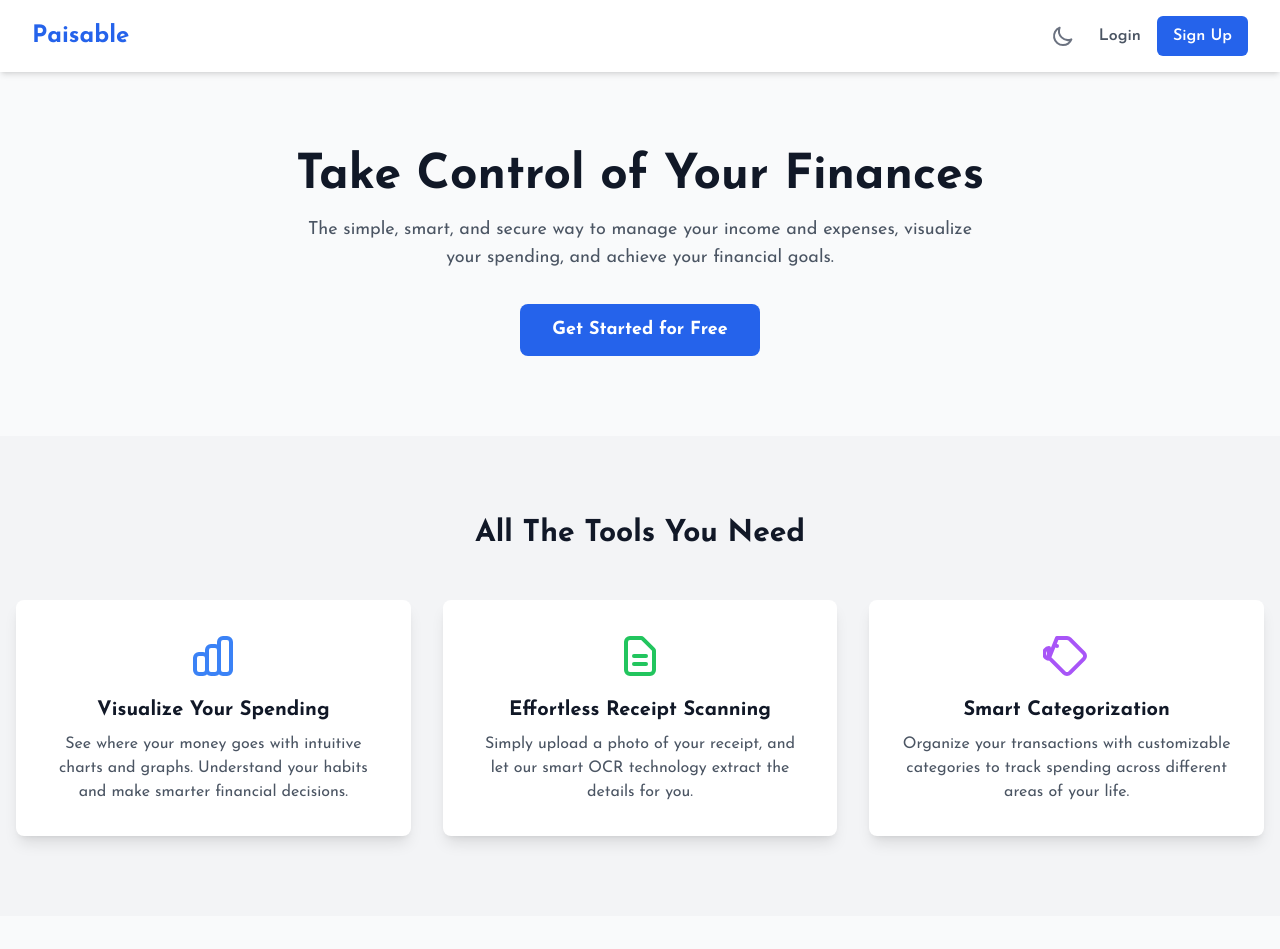
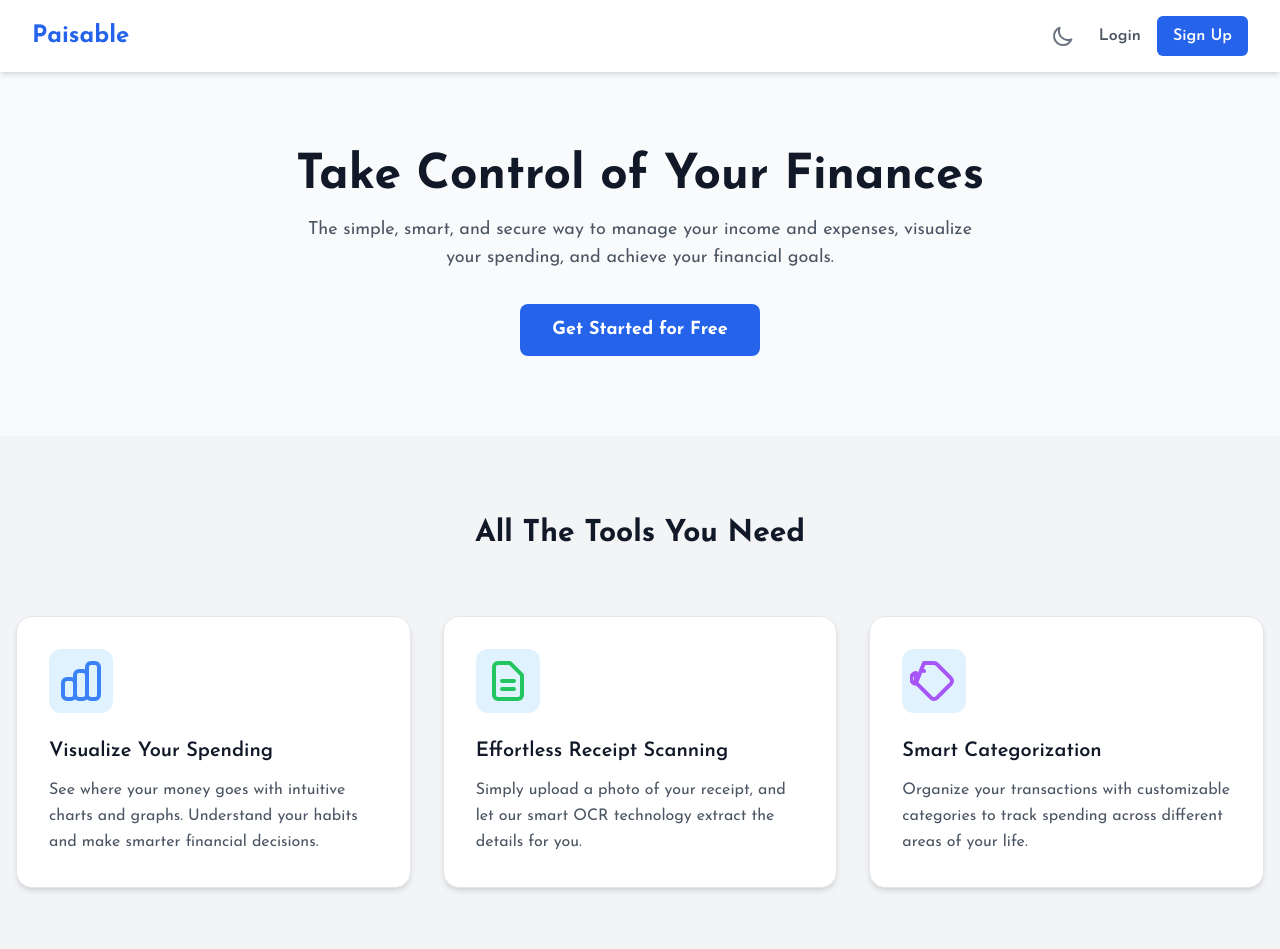
Before and after one commit to sai-maker-cloud/paisable, a React (Vite) app in the folder frontend/: page / in a window 1280 px wide. Shown: the top 949 px of the page. Built offline with nearby package versions, Linux system fonts and the light colour scheme; no server answers.

Commit message:
adding styling on the cards adding hover effects make it user-friendly

```diff
--- a/frontend/src/pages/WelcomePage.jsx
+++ b/frontend/src/pages/WelcomePage.jsx
@@ -9,13 +9,49 @@ const ReceiptIcon = () => <svg className="h-12 w-12 text-green-500" fill="none"
 
 const CategoryIcon = () => <svg className="h-12 w-12 text-purple-500" fill="none" viewBox="0 0 24 24" stroke="currentColor"><path strokeLinecap="round" strokeLinejoin="round" strokeWidth={2} d="M7 7h.01M7 3h5c.512 0 1.024.195 1.414.586l7 7a2 2 0 010 2.828l-7 7a2 2 0 01-2.828 0l-7-7A2 2 0 013 8v5z" /></svg>;
 
-const FeatureCard = ({ icon, title, children }) => (
-  <div className="p-8 bg-white dark:bg-gray-800 rounded-lg shadow-lg flex flex-col items-center text-center">
+const FeatureCard = ({ icon, title, children }) => {
+  return (
+    <div
+      className="relative group cursor-pointer"
+    >
+      {/* Glow effect on hover */}
+      <div
+        className="absolute inset-0 rounded-2xl opacity-0 group-hover:opacity-100
+                   blur-xl bg-gradient-to-r from-sky-400/40 via-purple-400/40 to-pink-400/40
+                   transition-opacity duration-500"
+      />
+
+      {/* Actual Card */}
+      <div
+        className="relative p-8 bg-white dark:bg-gray-900 rounded-2xl shadow-md
+                   hover:shadow-2xl transition-all duration-300
+                   transform group-hover:-translate-y-2 border
+                   border-gray-200 dark:border-gray-700"
+      >
+        {/* Icon */}
+        <div className="flex items-center justify-center w-16 h-16 rounded-xl
+                        bg-sky-100 dark:bg-sky-900 mb-6 transition-colors duration-300
+                        group-hover:bg-sky-200 dark:group-hover:bg-sky-800">
+          <span className="text-sky-600 dark:text-sky-400 text-3xl">
             {icon}
-    <h3 className="mt-4 text-xl font-bold text-gray-900 dark:text-white">{title}</h3>
-    <p className="mt-2 text-gray-600 dark:text-gray-400">{children}</p>
+          </span>
+        </div>
+
+        {/* Title */}
+        <h4 className="text-xl font-semibold text-gray-900 dark:text-white mb-3
+                       group-hover:text-sky-600 dark:group-hover:text-sky-400
+                       transition-colors duration-300">
+          {title}
+        </h4>
+
+        {/* Description */}
+        <p className="text-gray-600 dark:text-gray-300 leading-relaxed">
+          {children}
+        </p>
+      </div>
     </div>
   );
+};
 
 export default function WelcomePage() {
   const { user } = useAuth();
@@ -51,16 +87,26 @@ export default function WelcomePage() {
       {/* Features Section */}
 <section className="py-20 bg-gray-100 dark:bg-gray-800/50">
   <div className="max-w-7xl mx-auto px-4">
-          <h3 className="text-center text-3xl font-bold text-gray-900 dark:text-white mb-12">All The Tools You Need</h3>
+    {/* Heading */}
+    <h3 className="text-center text-3xl font-bold text-gray-900 dark:text-white mb-16">
+      All The Tools You Need
+    </h3>
+
+    {/* Features Grid */}
     <div className="grid grid-cols-1 md:grid-cols-3 gap-8">
       <FeatureCard icon={<ChartIcon />} title="Visualize Your Spending">
-              See where your money goes with intuitive charts and graphs. Understand your habits and make smarter financial decisions.
+        See where your money goes with intuitive charts and graphs.
+        Understand your habits and make smarter financial decisions.
       </FeatureCard>
+
       <FeatureCard icon={<ReceiptIcon />} title="Effortless Receipt Scanning">
-              Simply upload a photo of your receipt, and let our smart OCR technology extract the details for you.
+        Simply upload a photo of your receipt, and let our smart OCR technology
+        extract the details for you.
       </FeatureCard>
+
       <FeatureCard icon={<CategoryIcon />} title="Smart Categorization">
-              Organize your transactions with customizable categories to track spending across different areas of your life.
+        Organize your transactions with customizable categories
+        to track spending across different areas of your life.
       </FeatureCard>
     </div>
   </div>
```
Lines whose indentation alone changed are shown as unchanged.
